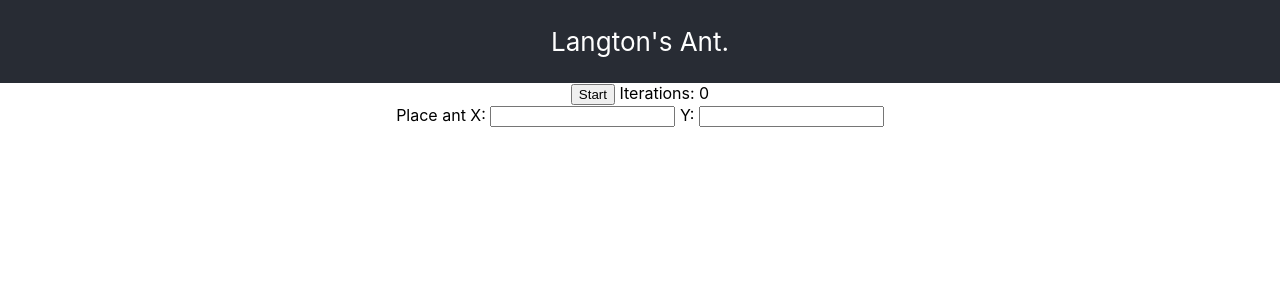
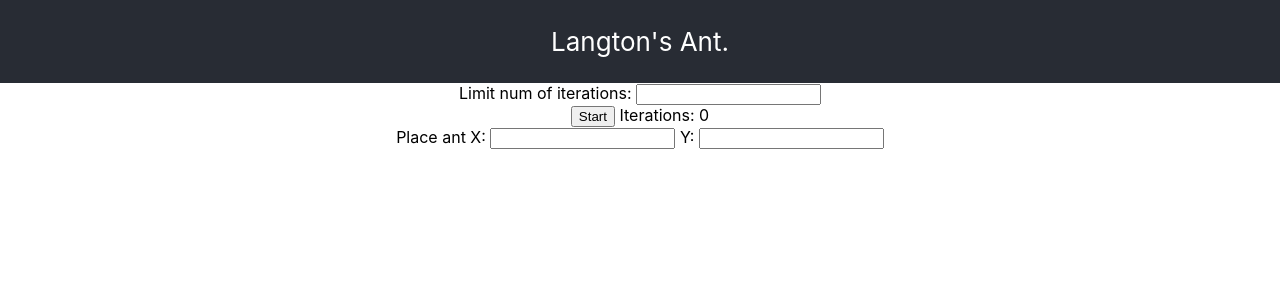
Before and after one commit to douglasom/langton, a React (Create React App) app: page / in a window 1280 px wide. Shown: the top 300 px of the page. Built offline with nearby package versions, Linux system fonts and the light colour scheme.

Commit message:
Limit number of iterations

```diff
--- a/src/App.js
+++ b/src/App.js
@@ -7,7 +7,6 @@ import React from 'react';
 class App extends React.Component {
 
   createBoard = () => {
-    const marginFactorForOverflow = 10
     const w = 600
     const h = 400
     const board = []
@@ -22,6 +21,7 @@ class App extends React.Component {
     super()
     const board = this.createBoard()
     this.state = {
+      limitNumOfIterations: 20000,
       ant: new Ant(board, 300, 200),
       board: board
     }
@@ -40,7 +40,7 @@ class App extends React.Component {
         {this.header()}
         <Board ant={this.state.ant} antCanvas={document.getElementById("antCanvas")} board={this.state.board} />
         <Timer action={this.antWalk} />
-        Place ant X: <input type="text" onChange={this.setX} /> Y: <input type="text" onChange={this.setY} />
+        <div>Place ant X: <input type="text" onBlur={this.setX} /> Y: <input type="text" onBlur={this.setY} /></div>
       </div>
     )
   }
--- a/src/Timer.js
+++ b/src/Timer.js
@@ -1,9 +1,10 @@
 import React from "react"
 
 class Timer extends React.Component {
-    constructor() {
-        super()
+    constructor(props) {
+        super(props)
         this.state = {
+            limitNumOfIterations: 2000,
             iterations: 0,
             startStopLabel: "Start"
         }
@@ -22,7 +23,7 @@ class Timer extends React.Component {
     }
 
     start = () => {
-        const intervalId = setInterval(this.run, 2)
+        const intervalId = setInterval(this.run, 5)
         this.setState({
             intervalId: intervalId,
             startStopLabel: "Stop"
@@ -44,14 +45,33 @@ class Timer extends React.Component {
     }
 
     run = () => {
-        this.setState({
-            iterations: this.state.iterations + 1
-        })
-        this.props.action()
+        if (this.state.iterations < this.state.limitNumOfIterations) {
+            this.setState({
+                iterations: this.state.iterations + 1
+            })
+            this.props.action()
+        }
     }
+
+    setLimitNumOfIterations = (event) => {
+        if (event.target.value) {
+          const value = parseInt(event.target.value)
+          const min = 1
+          const max = 2000
+          if (value < min || value > max) {
+            window.alert("limit num of iterations should be between " + min + " and " + max)
+          } else {
+            this.setState({
+              limitNumOfIterations: value
+            })
+          }
+        }
+      }
+
 
     render() {
         return <div>
+            <div>Limit num of iterations: <input type="text" onBlur={this.setLimitNumOfIterations} /></div>
             <button onClick={this.startStop}>{this.state.startStopLabel}</button> <label>Iterations: {this.state.iterations}</label>
         </div>
     }
```
